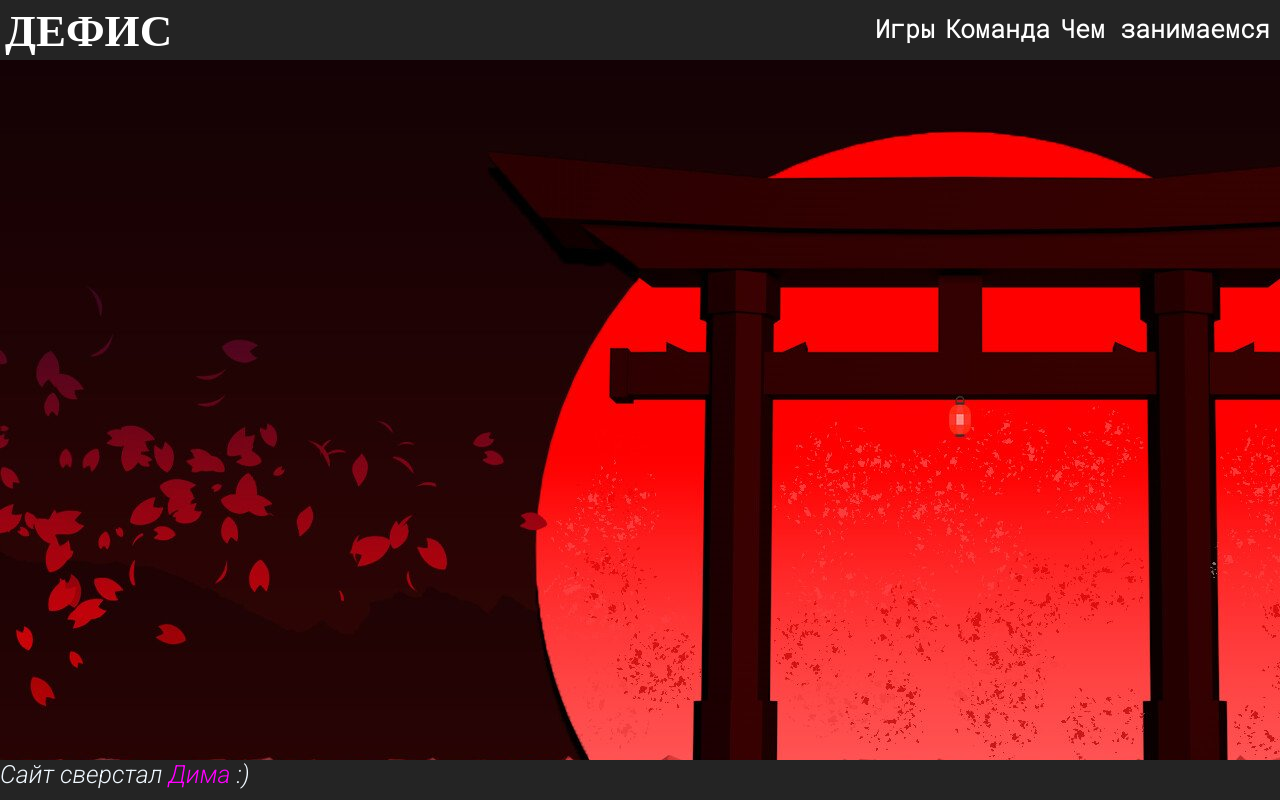
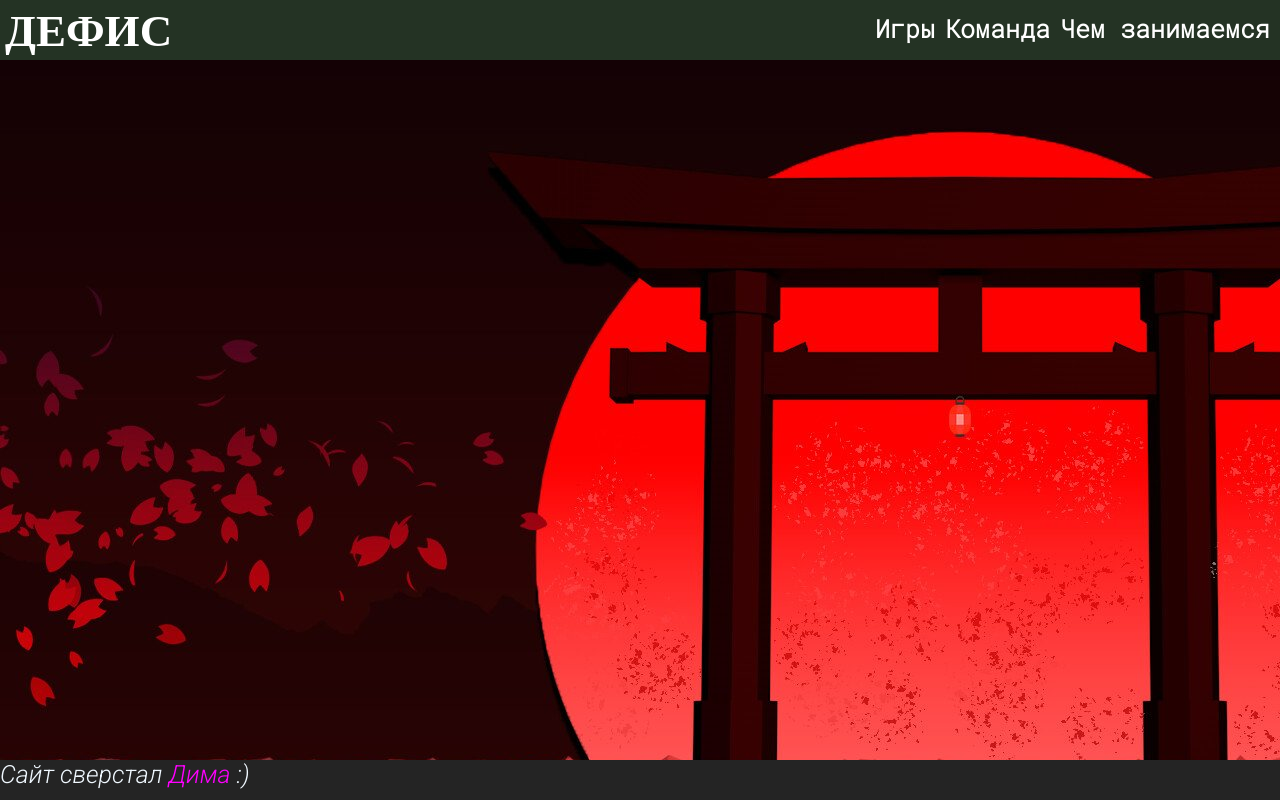
Before and after one commit to samSayonara1226/defis, a plain HTML site: page index.html in a window 1280 px wide. Drawn offline with Linux system fonts and the light colour scheme; files whose address does not match are found by name; a web font is replaced by a local one.

Commit message:
Update styles.css

```diff
--- a/style/styles.css
+++ b/style/styles.css
@@ -24,7 +24,7 @@ body {
 
 header
 {
-    background-color: #242424;
+    background-color: #243324;
     position: fixed;
     top:0;
     height: 60px;
```
